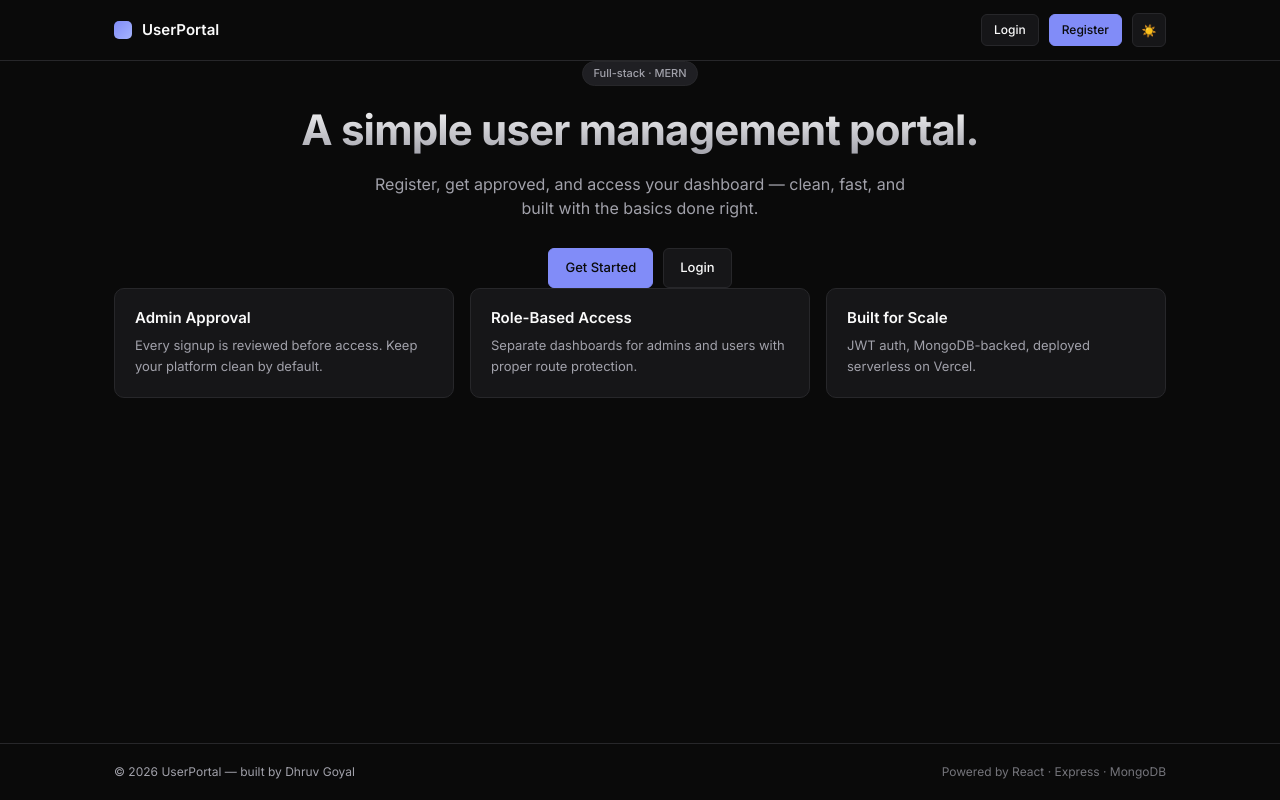
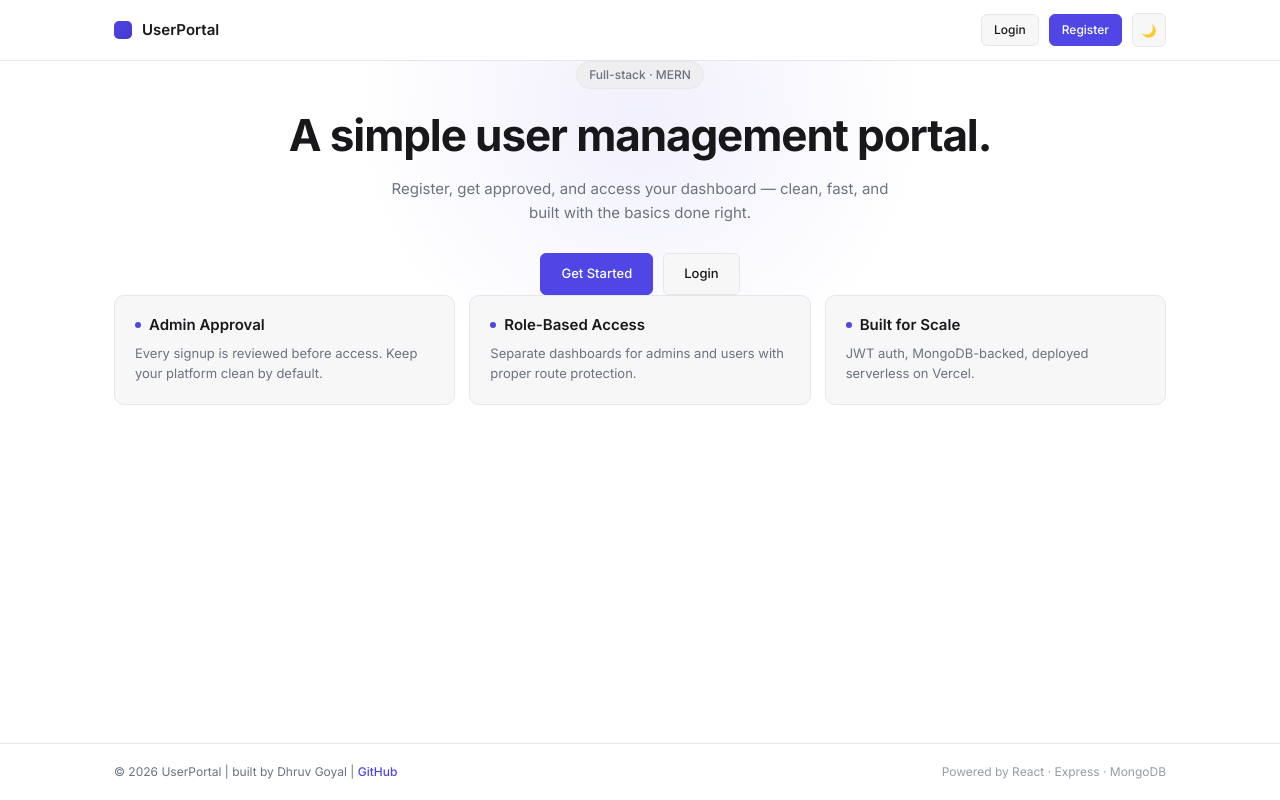
Before and after one commit to DhruvGoyal404/Xebia_UserManagementPortal, a React (Create React App) app in the folder frontend/: page / in a window 1280 px wide. Built offline with nearby package versions, Linux system fonts and the light colour scheme; no server answers.

Commit message:
fix: bypass approval check for admins, update footer with GitHub link

```diff
--- a/frontend/public/index.html
+++ b/frontend/public/index.html
@@ -3,7 +3,7 @@
   <head>
     <meta charset="utf-8" />
     <meta name="viewport" content="width=device-width, initial-scale=1" />
-    <meta name="theme-color" content="#0a0a0a" />
+    <meta name="theme-color" content="#ffffff" />
     <meta name="description" content="User Management Portal - Admin Approval Workflow" />
     <link rel="preconnect" href="https://fonts.googleapis.com" />
     <link rel="preconnect" href="https://fonts.gstatic.com" crossorigin />
@@ -12,10 +12,10 @@
     <script>
       (function () {
         try {
-          var t = localStorage.getItem('theme') || 'dark';
+          var t = localStorage.getItem('theme') || 'light';
           document.documentElement.setAttribute('data-theme', t);
         } catch (e) {
-          document.documentElement.setAttribute('data-theme', 'dark');
+          document.documentElement.setAttribute('data-theme', 'light');
         }
       })();
     </script>
--- a/frontend/src/components/Footer.css
+++ b/frontend/src/components/Footer.css
@@ -17,6 +17,15 @@
   opacity: 0.7;
 }
 
+.footer-link {
+  color: var(--primary);
+  font-weight: 500;
+}
+
+.footer-link:hover {
+  text-decoration: underline;
+}
+
 @media (max-width: 600px) {
   .footer-inner {
     flex-direction: column;
--- a/frontend/src/components/Footer.js
+++ b/frontend/src/components/Footer.js
@@ -6,7 +6,15 @@ const Footer = () => {
     <footer className="footer">
       <div className="container footer-inner">
         <span className="footer-text">
-          © {new Date().getFullYear()} UserPortal — built by Dhruv Goyal
+          © {new Date().getFullYear()} UserPortal | built by Dhruv Goyal |{' '}
+          <a
+            href="https://github.com/DhruvGoyal404/Xebia_UserManagementPortal"
+            target="_blank"
+            rel="noopener noreferrer"
+            className="footer-link"
+          >
+            GitHub
+          </a>
         </span>
         <span className="footer-text footer-muted">
           Powered by React · Express · MongoDB
--- a/frontend/src/context/ThemeContext.js
+++ b/frontend/src/context/ThemeContext.js
@@ -5,9 +5,9 @@ const ThemeContext = createContext();
 export const ThemeProvider = ({ children }) => {
   const [theme, setTheme] = useState(() => {
     try {
-      return localStorage.getItem('theme') || 'dark';
+      return localStorage.getItem('theme') || 'light';
     } catch {
-      return 'dark';
+      return 'light';
     }
   });
 
--- a/frontend/src/styles/Landing.css
+++ b/frontend/src/styles/Landing.css
@@ -2,36 +2,59 @@
   flex: 1;
   display: flex;
   flex-direction: column;
+  position: relative;
+  overflow: hidden;
+}
+
+.landing::before {
+  content: '';
+  position: absolute;
+  top: -200px;
+  left: 50%;
+  transform: translateX(-50%);
+  width: 800px;
+  height: 500px;
+  background: radial-gradient(
+    circle at center,
+    var(--primary) 0%,
+    transparent 60%
+  );
+  opacity: 0.08;
+  pointer-events: none;
+  z-index: 0;
 }
 
 .hero {
-  padding: 80px 24px 60px;
+  padding: 72px 24px 48px;
   text-align: center;
-  max-width: 760px;
+  max-width: 720px;
+  position: relative;
+  z-index: 1;
 }
 
 .hero .badge {
-  margin-bottom: 18px;
+  margin-bottom: 22px;
+  font-size: 12px;
+  padding: 4px 12px;
 }
 
 .hero h1 {
-  font-size: 42px;
+  font-size: 44px;
   font-weight: 700;
-  letter-spacing: -0.02em;
-  margin-bottom: 16px;
-  background: linear-gradient(180deg, var(--text), var(--text-muted));
-  -webkit-background-clip: text;
-  -webkit-text-fill-color: transparent;
-  background-clip: text;
+  letter-spacing: -0.025em;
+  line-height: 1.1;
+  margin-bottom: 18px;
+  color: var(--text);
 }
 
 .hero p {
-  font-size: 16px;
+  font-size: 15px;
   color: var(--text-muted);
   margin-bottom: 28px;
-  max-width: 540px;
+  max-width: 500px;
   margin-left: auto;
   margin-right: auto;
+  line-height: 1.6;
 }
 
 .hero-actions {
@@ -40,16 +63,46 @@
   justify-content: center;
 }
 
+.hero-actions .btn {
+  padding: 10px 20px;
+  font-size: 13px;
+}
+
 .features {
   display: grid;
   grid-template-columns: repeat(3, 1fr);
-  gap: 16px;
+  gap: 14px;
   padding-bottom: 80px;
+  position: relative;
+  z-index: 1;
+}
+
+.feature {
+  position: relative;
+  padding: 22px 20px;
+  transition: var(--transition);
+}
+
+.feature:hover {
+  border-color: var(--primary);
+  transform: translateY(-2px);
 }
 
 .feature h3 {
   font-size: 15px;
   margin-bottom: 8px;
+  display: flex;
+  align-items: center;
+  gap: 8px;
+}
+
+.feature h3::before {
+  content: '';
+  display: inline-block;
+  width: 6px;
+  height: 6px;
+  border-radius: 50%;
+  background: var(--primary);
 }
 
 .feature p {
@@ -60,10 +113,13 @@
 
 @media (max-width: 768px) {
   .hero {
-    padding: 50px 24px 40px;
+    padding: 48px 24px 36px;
   }
   .hero h1 {
     font-size: 30px;
+  }
+  .hero p {
+    font-size: 14px;
   }
   .features {
     grid-template-columns: 1fr;
```
Also changed, not shown: 1 other file (tests, documents, lock files or other folders).
